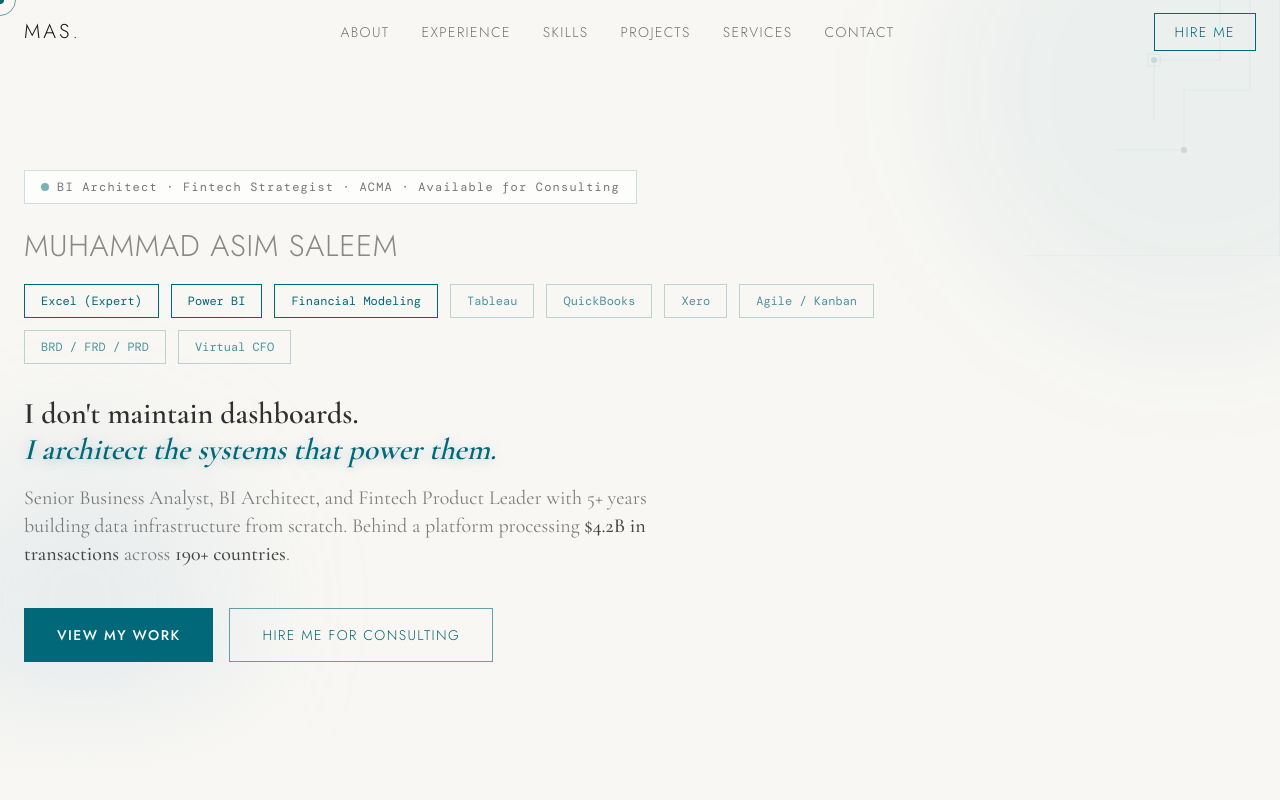
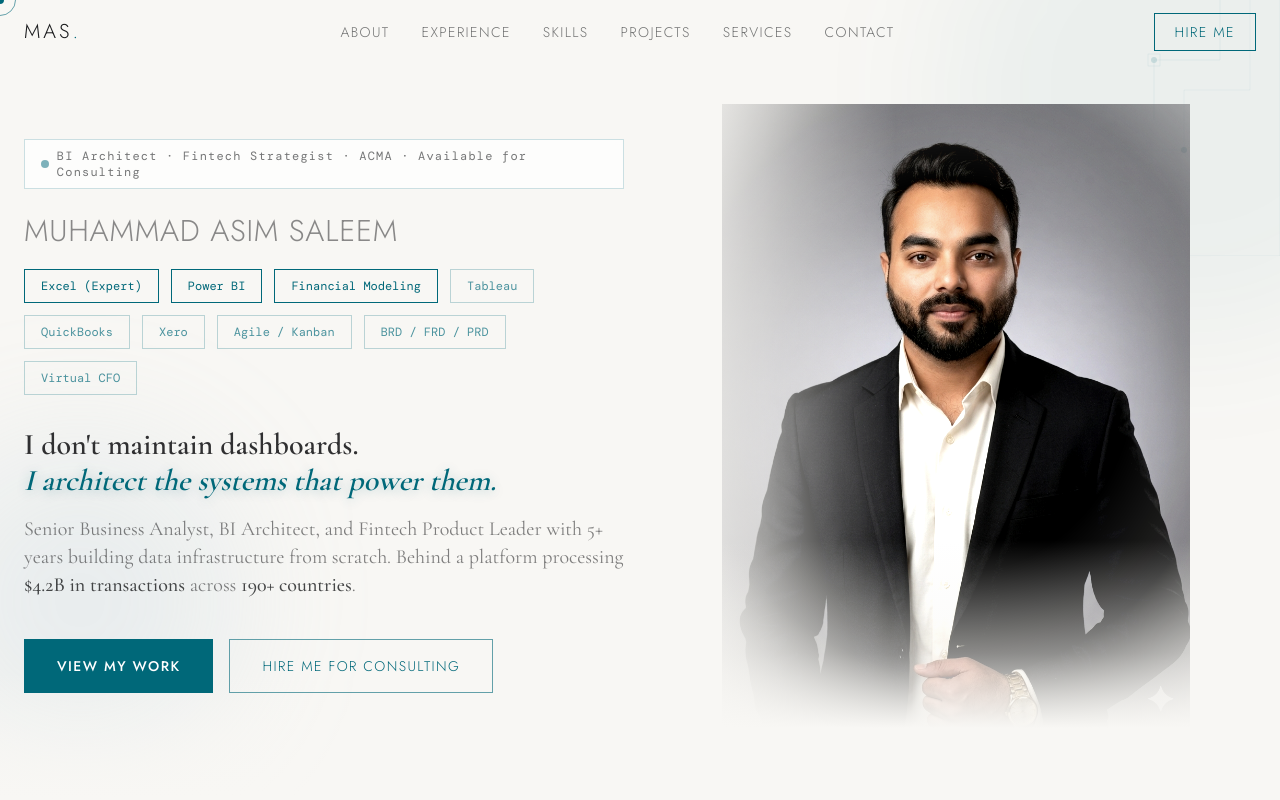
Before and after one commit to Python-Terabyte/asimportfolio, a Next.js app: page / in a window 1280 px wide. Shown: the top 800 px of the page. Built offline with nearby package versions, Linux system fonts and the light colour scheme; a web font is replaced by a local one.

Commit message:
new portfolio theme

```diff
--- a/components/Hero.tsx
+++ b/components/Hero.tsx
@@ -1,6 +1,7 @@
 "use client";
 
 import { motion } from "framer-motion";
+import Image from "next/image";
 
 function ElegantBackground() {
   return (
@@ -8,7 +9,6 @@ function ElegantBackground() {
       <div className="absolute -top-40 -right-40 w-[500px] h-[500px] rounded-full bg-teal/5 blur-3xl" />
       <div className="absolute bottom-10 -left-20 w-80 h-80 rounded-full bg-teal-light/20 blur-3xl" />
       <div className="absolute top-1/3 right-1/3 w-56 h-56 rounded-full bg-teal/4 blur-2xl" />
-      {/* Subtle geometric corner accent */}
       <div className="absolute top-0 right-0 w-64 h-64 opacity-30 pointer-events-none">
         <svg viewBox="0 0 256 256" fill="none" xmlns="http://www.w3.org/2000/svg">
           <path d="M256 0 L256 256 L0 256" stroke="#006879" strokeWidth="0.5" opacity="0.4" />
@@ -42,7 +42,10 @@ export default function Hero() {
       <ElegantBackground />
 
       <div className="relative z-10 max-w-7xl mx-auto px-6 pt-24 pb-16 w-full">
-        <div className="max-w-4xl">
+        <div className="grid lg:grid-cols-2 gap-8 items-center">
+
+          {/* Left: content */}
+          <div>
             <FadeUp delay={0} className="inline-flex items-center gap-2 mb-6 px-4 py-2 border border-teal/20 bg-white/70 backdrop-blur-sm">
               <span className="w-2 h-2 rounded-full bg-teal animate-pulse" />
               <span className="font-mono text-xs text-ink/60 tracking-widest">
@@ -114,6 +117,54 @@ export default function Hero() {
               </a>
             </FadeUp>
           </div>
+
+          {/* Right: portrait */}
+          <motion.div
+            initial={{ opacity: 0, scale: 0.97 }}
+            animate={{ opacity: 1, scale: 1 }}
+            transition={{ delay: 0.2, duration: 0.9, ease: "easeOut" }}
+            className="hidden lg:flex items-center justify-center relative"
+          >
+            <div
+              className="relative w-full"
+              style={{ height: "78vh" }}
+            >
+              <Image
+                src="/asim.png"
+                alt="Muhammad Asim Saleem"
+                fill
+                priority
+                className="object-contain object-center"
+                style={{
+                  WebkitMaskImage:
+                    "radial-gradient(ellipse 78% 82% at 50% 44%, black 38%, rgba(0,0,0,0.85) 58%, rgba(0,0,0,0.4) 76%, transparent 92%)",
+                  maskImage:
+                    "radial-gradient(ellipse 78% 82% at 50% 44%, black 38%, rgba(0,0,0,0.85) 58%, rgba(0,0,0,0.4) 76%, transparent 92%)",
+                  filter: "contrast(1.14) brightness(1.08) saturate(0.85)",
+                }}
+              />
+
+              {/* Left-edge blend so the photo merges into the left column */}
+              <div
+                className="absolute inset-0 pointer-events-none"
+                style={{
+                  background:
+                    "linear-gradient(to right, #F8F7F4 0%, rgba(248,247,244,0.6) 18%, transparent 40%)",
+                }}
+              />
+
+              {/* Bottom fade */}
+              <div
+                className="absolute inset-0 pointer-events-none"
+                style={{
+                  background:
+                    "linear-gradient(to top, #F8F7F4 0%, rgba(248,247,244,0.5) 12%, transparent 30%)",
+                }}
+              />
+            </div>
+          </motion.div>
+
+        </div>
       </div>
 
       {/* Bottom fade */}
```
Also changed, not shown: public/asim.png (added). Lines whose indentation alone changed are shown as unchanged.
